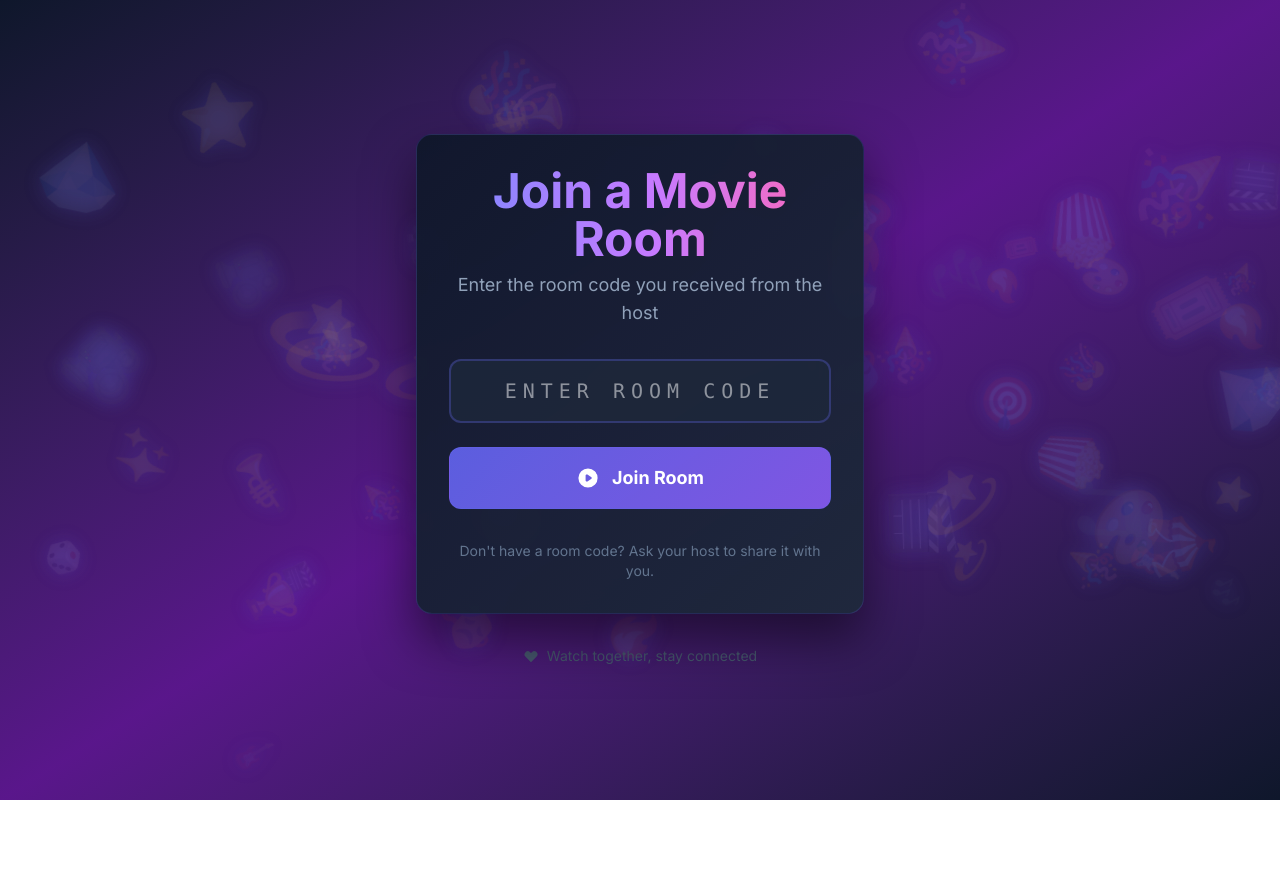
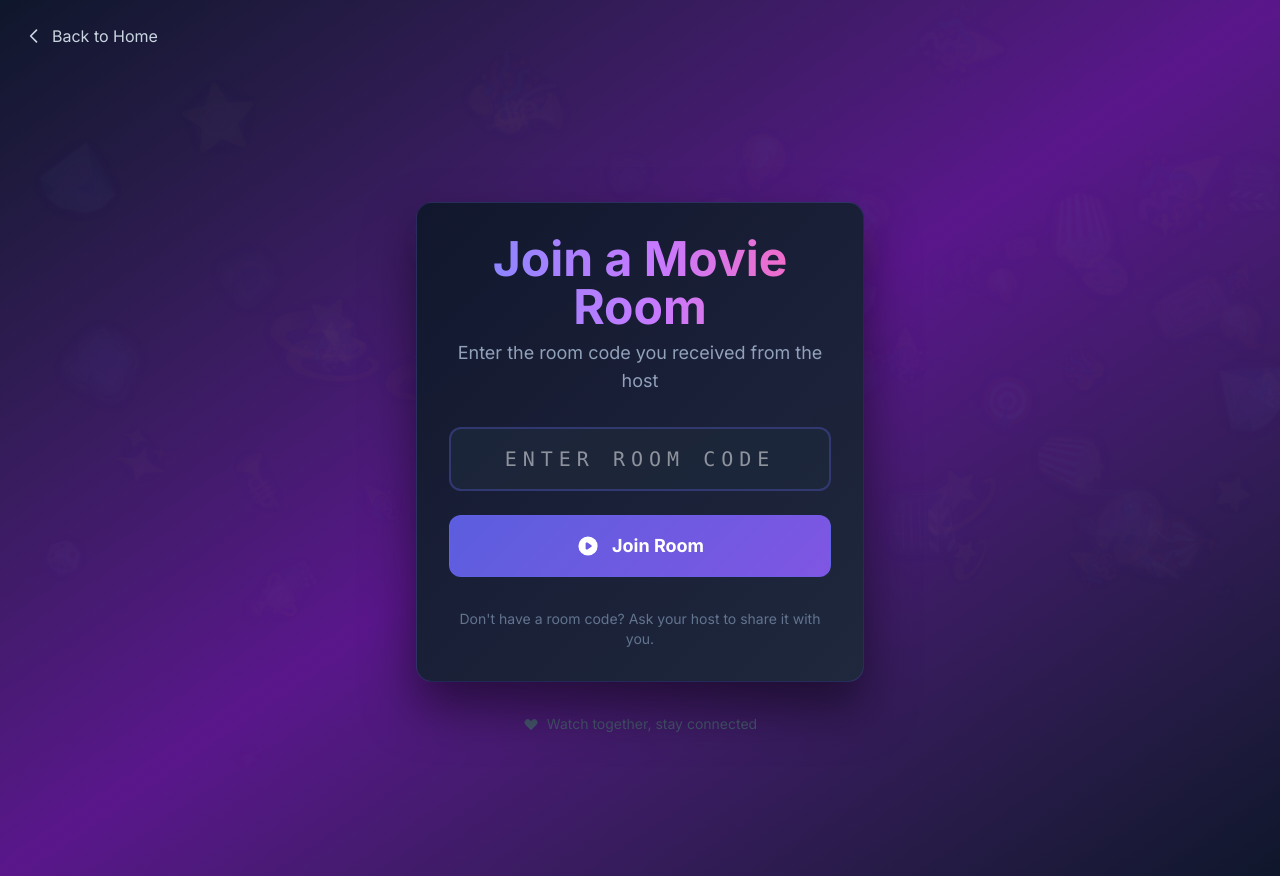
Before and after one commit to HarshithKDev/Movie-Night, a plain HTML site: page join.html in a window 1280 px wide. Before the commit the page ends 800 px from the top, so only its background shows below. Drawn offline with Linux system fonts and the light colour scheme.

Commit message:
update join.html

```diff
--- a/join.html
+++ b/join.html
@@ -11,7 +11,6 @@
             font-family: 'Inter', sans-serif;
         }
 
-        /* This is the same animation style used on your other pages for consistency */
         .icon-bg {
             position: absolute;
             top: 0;
@@ -20,15 +19,15 @@
             height: 100%;
             z-index: 0;
             overflow: hidden;
-            opacity: 0.6;
+            opacity: 0.3;
         }
 
         .moving-icon {
             position: absolute;
-            color: rgba(99, 102, 241, 0.1);
+            color: rgba(99, 102, 241, 0.05);
             user-select: none;
             animation: floatUp linear infinite;
-            text-shadow: 0 0 20px rgba(99, 102, 241, 0.3);
+            text-shadow: 0 0 20px rgba(99, 102, 241, 0.1);
         }
 
         @keyframes floatUp {
@@ -88,11 +87,20 @@
 </head>
 <body class="bg-gradient-to-br from-slate-900 via-purple-900 to-slate-900 text-white font-sans min-h-screen overflow-hidden">
 
-    <!-- ✅ FIX: Replaced the old hardcoded icons with the dynamic container -->
     <div id="icon-background" class="icon-bg"></div>
 
+    <!-- ✅ THIS IS THE FIX: Added the 'Back to Home' navigation button -->
+    <nav class="relative z-20 p-6">
+        <a href="index.html" class="inline-flex items-center text-slate-300 hover:text-white transition-colors group">
+            <svg class="w-5 h-5 mr-2 group-hover:-translate-x-1 transition-transform" fill="none" stroke="currentColor" viewBox="0 0 24 24">
+                <path stroke-linecap="round" stroke-linejoin="round" stroke-width="2" d="M15 19l-7-7 7-7"/>
+            </svg>
+            Back to Home
+        </a>
+    </nav>
+
     <!-- Main Content -->
-    <div class="min-h-screen flex flex-col items-center justify-center p-4 relative z-10">
+    <div class="min-h-screen flex flex-col items-center justify-center p-4 pt-0 relative z-10">
         <div class="join-container w-full max-w-md text-center rounded-2xl p-8 relative">
 
             <!-- Header -->
@@ -168,7 +176,6 @@
     </div>
 
     <!-- Scripts -->
-    <!-- ✅ FIX: Added a link to script.js to handle the icon animation -->
     <script src="js/script.js"></script>
     <script src="js/join.js"></script>
 </body>
```
